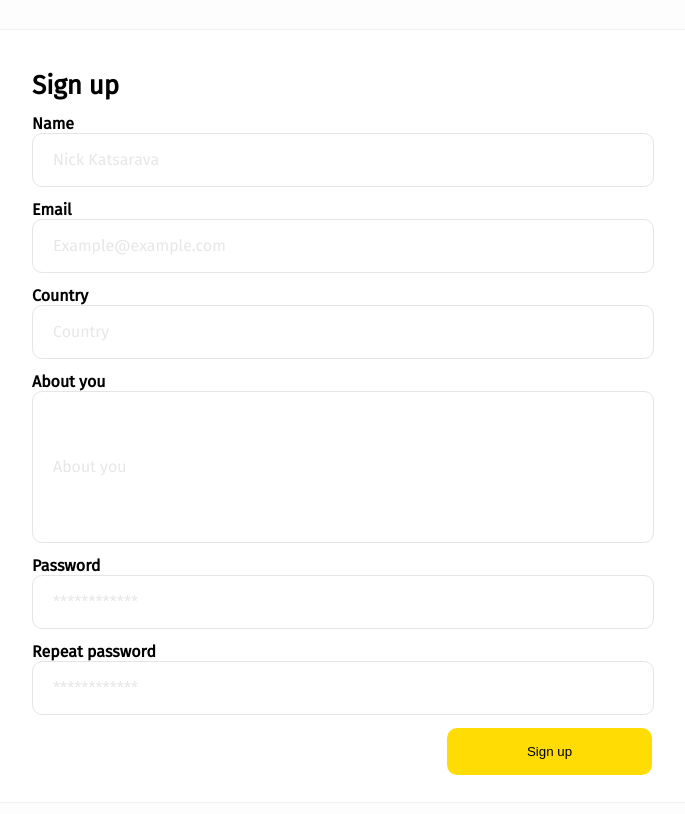
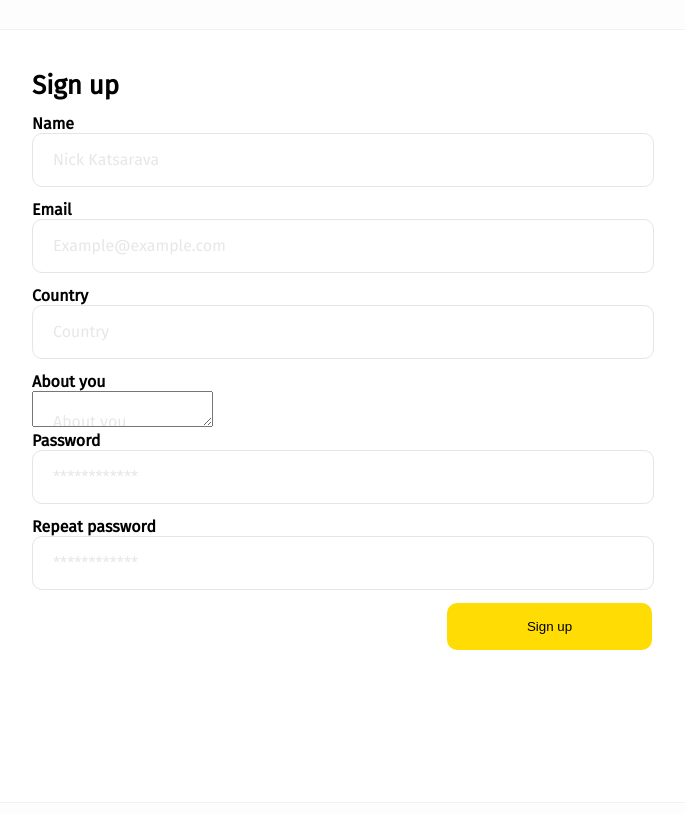
Before and after one commit to abasha2002/Registration_form, a plain HTML site: page index.html in a window 1280 px wide. Shown: the whole page, without its empty margins (296-981 px from the left). Drawn offline with Linux system fonts and the light colour scheme.

Commit message:
Update index.html

```diff
--- a/index.html
+++ b/index.html
@@ -30,7 +30,7 @@
 
             <div>
                 <label>About you</label><br>
-                <input type="text" placeholder="About you" id="abt-you">
+                <textarea placeholder="About you"></textarea>
             </div>
 
             <div>
```
